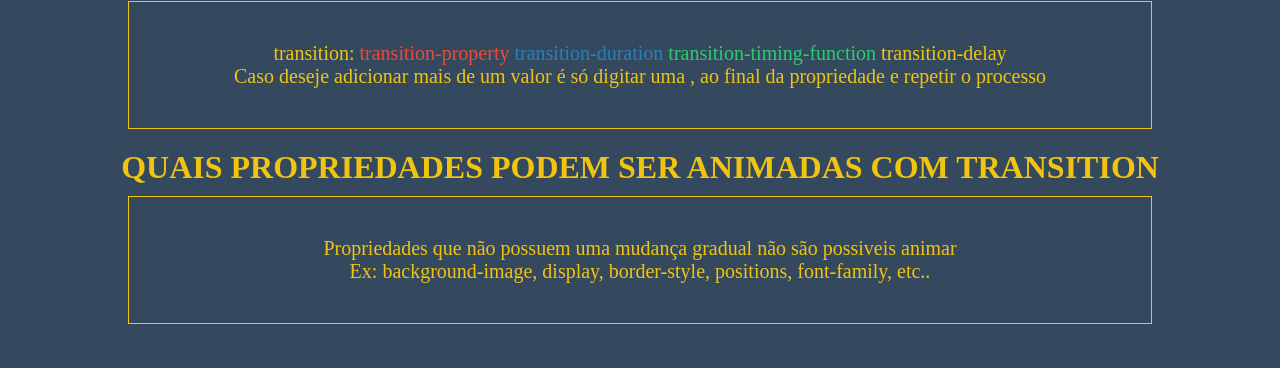
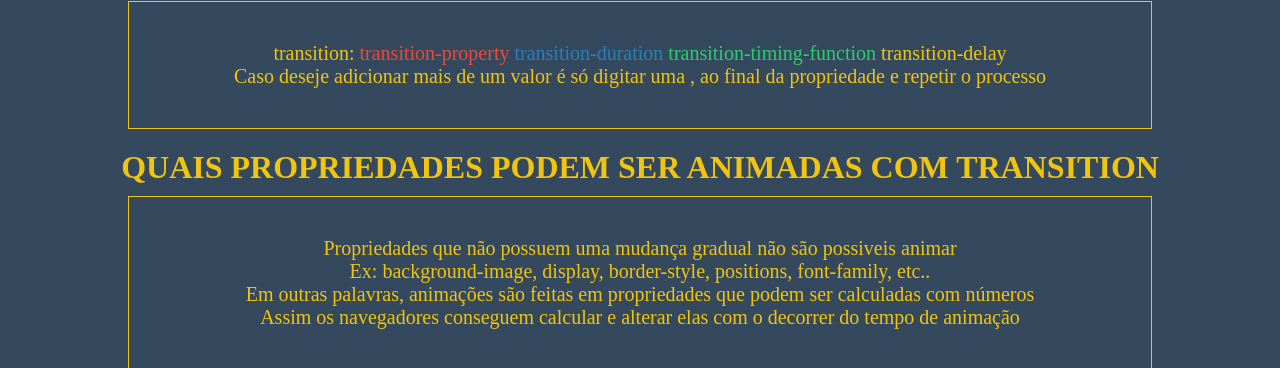
Before and after one commit to dfirmino/css-consulta, a plain HTML site: page apresentacao/keyframes.html in a window 1280 px wide. Shown: the part 740-1108 px from the top of the page. Before the commit the page ends 1074 px from the top, so only its background shows below. Drawn offline with Linux system fonts and the light colour scheme.

Commit message:
transitions

```diff
--- a/apresentacao/keyframes.html
+++ b/apresentacao/keyframes.html
@@ -57,6 +57,8 @@
     <div class="content">
       <p>Propriedades que não possuem uma mudança gradual não são possiveis animar</p>
       <p>Ex: background-image, display, border-style, positions, font-family, etc..</p>
+      <p>Em outras palavras, animações são feitas em propriedades que podem ser calculadas com números</p>
+      <p>Assim os navegadores conseguem calcular e alterar elas com o decorrer do tempo de animação</p>
     </div>
 
   </main>
```
